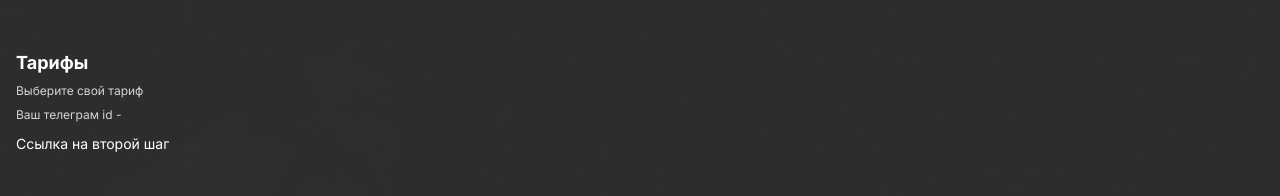
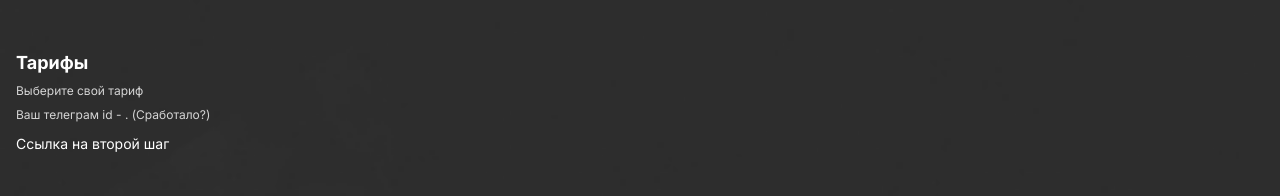
Before and after one commit to Shampoony/flowBody, a Vue app in the folder FlowBody/: page / in a window 1280 px wide. Shown: the top 196 px of the page. Built offline with nearby package versions, Linux system fonts and the light colour scheme.

Commit message:
integrate tg app 1

```diff
--- a/FlowBody/src/components/ratePage/v-rate.vue
+++ b/FlowBody/src/components/ratePage/v-rate.vue
@@ -5,7 +5,7 @@
               <div class="v-rate__info info">
                   <h1 class="v-rate__title title">Тарифы</h1>
                   <p class="v-rate__subtitle subtitle">Выберите свой тариф</p>
-                  <p class="v-rate__subtitle subtitle">Ваш телеграм id - {{ tgId }}</p>
+                  <p class="v-rate__subtitle subtitle">Ваш телеграм id - {{ tgId }}. (Сработало?)</p>
                   <router-link :to="{name: 'registration-step-2'}">Ссылка на второй шаг</router-link>
               </div>
               <div class="v-rate__content">
```
